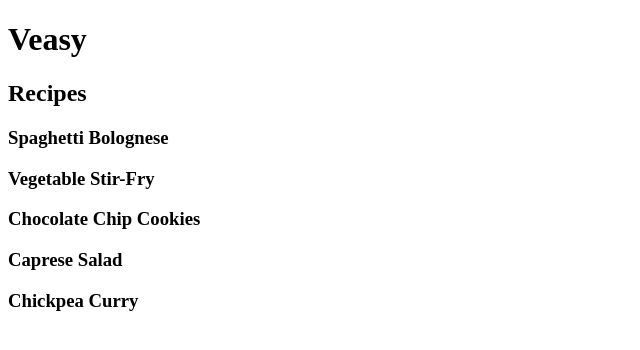
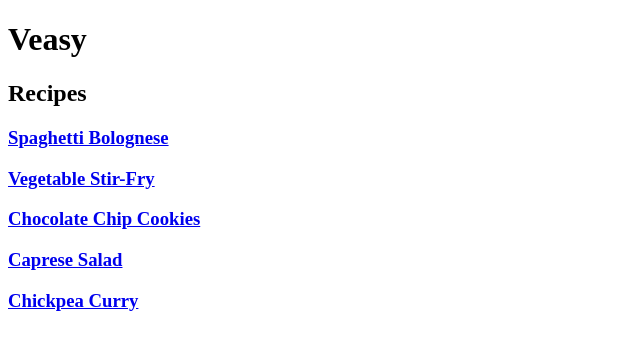
Before and after one commit to jboyce313/veasy, a React (Vite) app in the folder react-app/: page / in a window 1280 px wide. Shown: the top 350 px of the page, without its empty margins (0-640 px from the left). Built offline with nearby package versions, Linux system fonts and the light colour scheme.

Commit message:
added react router

```diff
--- a/react-app/src/App.jsx
+++ b/react-app/src/App.jsx
@@ -1,13 +1,19 @@
-import { useState } from "react";
+import recipes from "./recipes";
 import { Header } from "./components/Header";
 import { RecipesList } from "./components/RecipesList";
 import { BrowserRouter, Routes, Route } from "react-router-dom";
+import { Recipe } from "./components/Recipe";
+import { useState } from "react";
 function App() {
   return (
     <BrowserRouter>
       <Header />
       <Routes>
-        <Route path="/" element={<RecipesList />}></Route>
+        <Route path="/" element={<RecipesList recipes={recipes} />}></Route>
+        <Route
+          path="/recipes/:id"
+          element={<Recipe recipes={recipes} />}
+        ></Route>
       </Routes>
     </BrowserRouter>
   );
--- a/react-app/src/components/Recipe.jsx
+++ b/react-app/src/components/Recipe.jsx
@@ -1,4 +1,11 @@
-export function Recipe({ recipe }) {
+import { useParams } from "react-router-dom";
+
+export function Recipe({ recipes }) {
+  const { id } = useParams();
+  console.log(recipes);
+  const recipe = recipes[id - 1];
+  console.log(recipe);
+
   return (
     <div className="recipe">
       <h3>{recipe.name}</h3>
--- a/react-app/src/components/RecipesList.jsx
+++ b/react-app/src/components/RecipesList.jsx
@@ -1,12 +1,14 @@
-import recipes from "../recipes";
 import { Recipe } from "./Recipe";
+import { Link } from "react-router-dom";
 
-export function RecipesList() {
+export function RecipesList({ recipes }) {
   return (
     <div>
       <h2>Recipes</h2>
       {recipes.map((recipe) => (
-        <h3 key={recipe.id}>{recipe.name}</h3>
+        <Link to={`/recipes/${recipe.id}`} key={recipe.id}>
+          <h3>{recipe.name}</h3>
+        </Link>
       ))}
     </div>
   );
```
